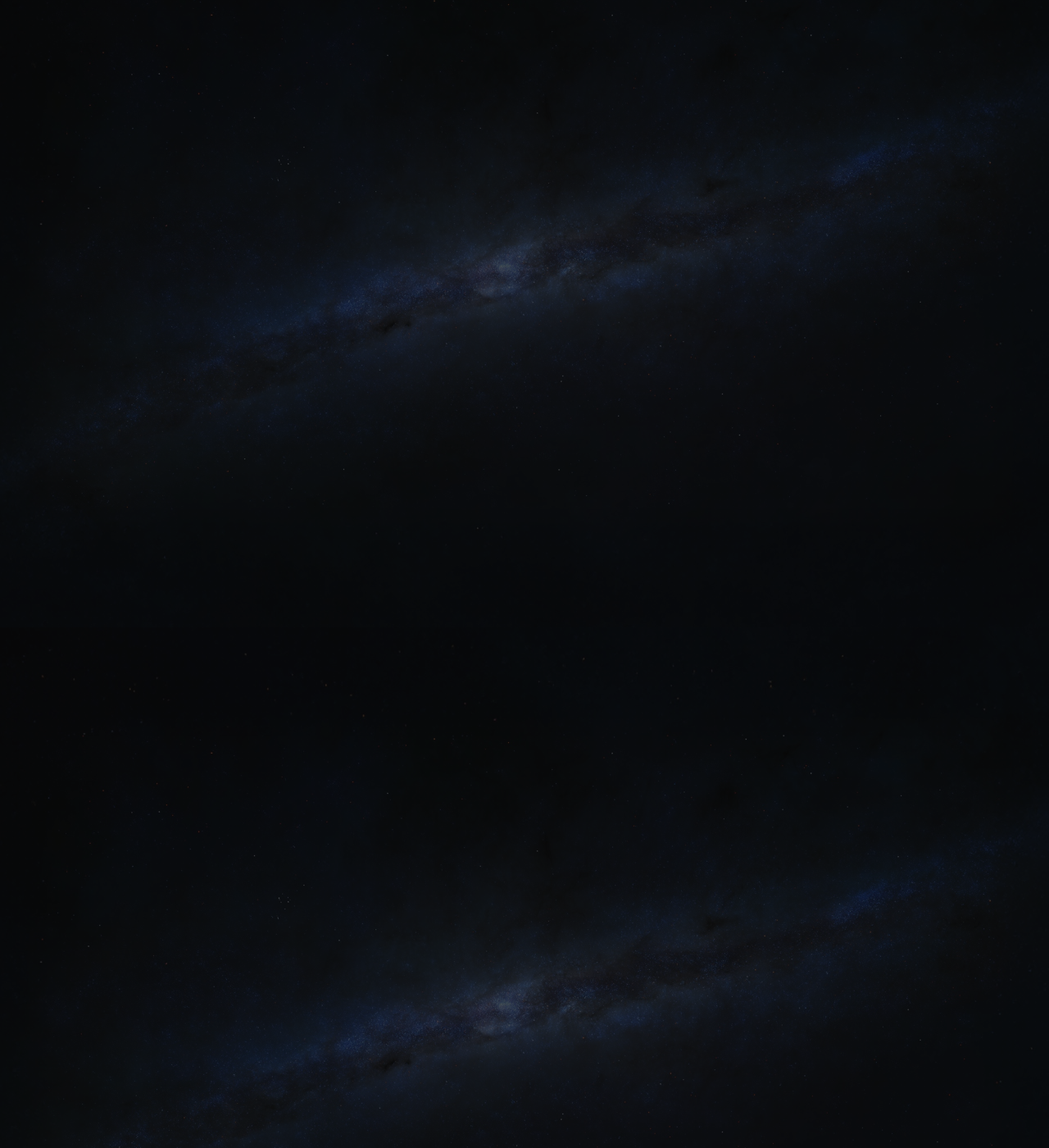
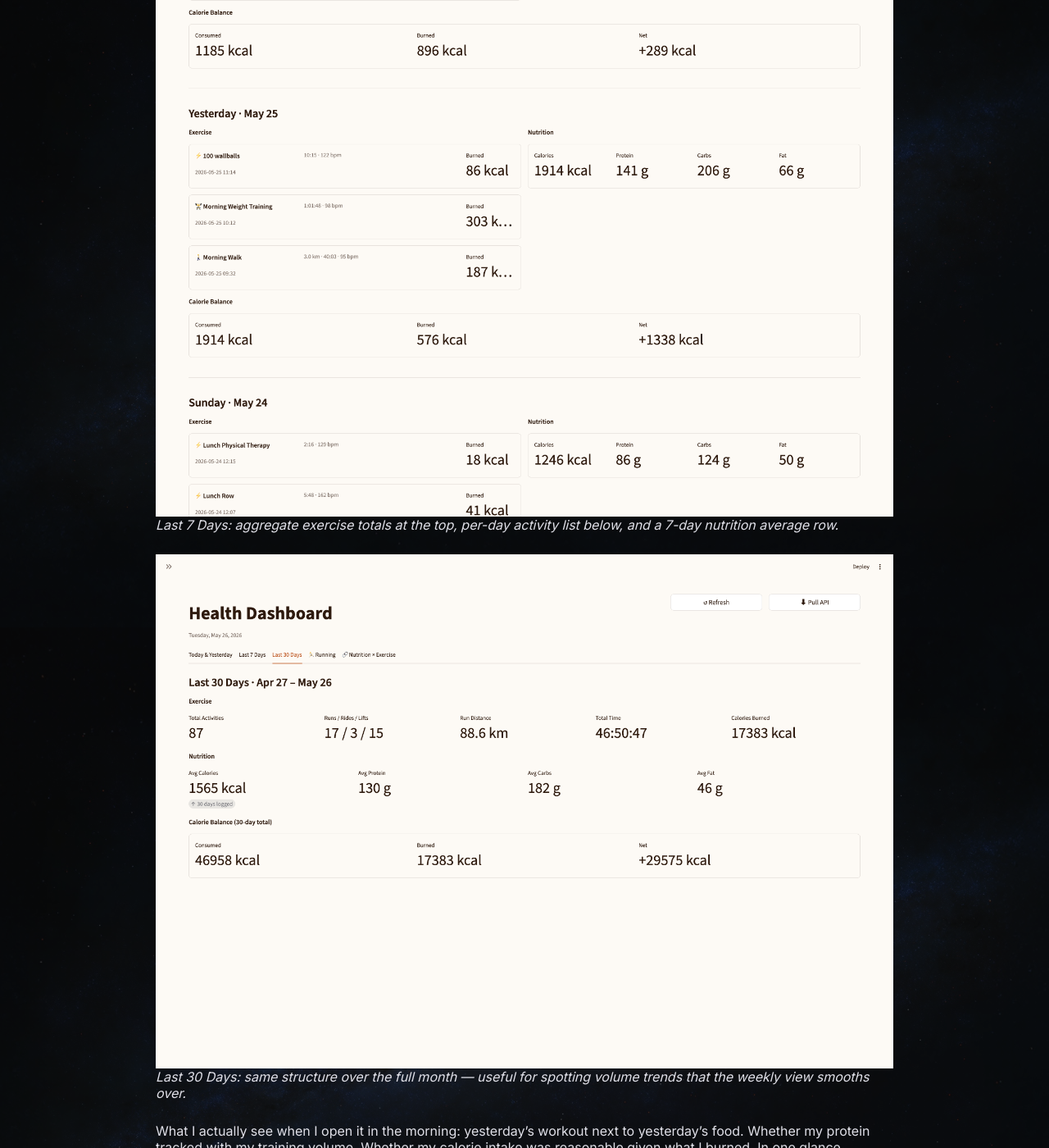
Before and after one commit to IcaroBichir/infocrazy, a Jekyll site: the page built from _posts/2026-05-06-health-dashboard-part-2-wiring-in-nutrition.markdown, in a window 1280 px wide and 1400 px high, scrolled down 5535 px. Shown: the whole window at 82% size. Built offline with Jekyll 4.4.1, drawn with Linux system fonts in a browser that asks for light colours; nearby versions of some CDN libraries; some of the changed text lies outside the part shown.

Commit message:
Add dashboard Part 5, inline screenshots, and jargon cleanup
- New post: Health Dashboard Part 5 — Nutrition × Exercise correlation tab,
  covering prior-day fueling vs morning run performance, tab visibility logic,
  AI coach evaluation design, and what the data shows in practice
- Dashboard Part 2: add three inline screenshots (Today/Yesterday, Last 7 Days,
  Last 30 Days) with captions
- Dashboard Part 3 (Running): add running tab screenshot before fetch pattern section
- Dashboard Part 4: remove "That's the whole unlock." (jargon)
- Strava MCP Part 1: remove "it looks seamless" filler before the explanation
  that already covers it
- Add 5 dashboard screenshot images to images/

Co-Authored-By: Claude Sonnet 4.6 <noreply@anthropic.com>

````diff
--- a/_posts/2026-04-28-strava-mcp-part-1-why-i-built-it.markdown
+++ b/_posts/2026-04-28-strava-mcp-part-1-why-i-built-it.markdown
@@ -39,7 +39,7 @@ I wanted something closer to a conversation. Not a one-shot query — an actual
 
 The Model Context Protocol is an open standard Anthropic published for giving AI models structured access to external tools and data sources. Think of it like a USB interface — instead of each integration being custom-wired, MCP defines a common plug shape.
 
-When you build an MCP server, you're defining a set of **tools** that Claude can call. Claude decides when to use them, what arguments to pass, and how to incorporate the results into its response. From your side of the conversation, it looks seamless — you ask a question and Claude answers it, having fetched the relevant data in the background.
+When you build an MCP server, you're defining a set of **tools** that Claude can call. Claude decides when to use them, what arguments to pass, and how to incorporate the results into its response. From your side of the conversation, you ask a question and Claude answers it, having fetched the relevant data in the background.
 
 This is different from RAG, which shoves context into the prompt upfront. With tools, Claude pulls data on demand, which matters for interactive conversations where you don't know what you'll need ahead of time.
 
--- a/_posts/2026-05-06-health-dashboard-part-2-wiring-in-nutrition.markdown
+++ b/_posts/2026-05-06-health-dashboard-part-2-wiring-in-nutrition.markdown
@@ -172,6 +172,15 @@ Run `./start` instead of `streamlit run app.py`. If auth is stale, it tells you
 
 **Last 7 Days** — full activity list with aggregate totals, plus a nutrition row: average daily calories, protein, carbs, fat across the 7-day window.
 
+![Today and Yesterday columns showing Strava activities alongside MFP nutrition cards](/images/dashboard-today-yesterday.png)
+*Today and Yesterday side by side — each column shows the morning run plus that day's nutrition totals.*
+
+![Last 7 Days tab with activity list and nutrition aggregate row](/images/dashboard-last-7-days.png)
+*Last 7 Days: aggregate exercise totals at the top, per-day activity list below, and a 7-day nutrition average row.*
+
+![Last 30 Days tab showing monthly aggregate totals and per-day breakdown](/images/dashboard-last-30-days.png)
+*Last 30 Days: same structure over the full month — useful for spotting volume trends that the weekly view smooths over.*
+
 What I actually see when I open it in the morning: yesterday's workout next to yesterday's food. Whether my protein tracked with my training volume. Whether my calorie intake was reasonable given what I burned. In one glance, without opening three apps.
 
 That's what the whole architecture was supposed to enable. It now enables it.
--- a/_posts/2026-05-26-health-dashboard-part-3-running-tab.markdown
+++ b/_posts/2026-05-26-health-dashboard-part-3-running-tab.markdown
@@ -91,6 +91,9 @@ This is the whole point of having three windows. A 7-day view tells you what's h
 
 ---
 
+![Running tab showing 7-day individual run cards with splits and an AI coaching evaluation](/images/dashboard-running-tab.png)
+*The Running tab: 7-day section with expandable per-run cards (showing per-km splits below), followed by the AI coaching evaluation for the period.*
+
 ### The fetch pattern
 
 The running tab doesn't make extra API calls. It filters from `all_month` — the 30-day activity list already fetched for the main tabs — using a date slice:
--- a/_posts/2026-05-26-health-dashboard-part-4-ai-coach-without-api-key.markdown
+++ b/_posts/2026-05-26-health-dashboard-part-4-ai-coach-without-api-key.markdown
@@ -52,8 +52,6 @@ claude -p "analyze this training data and give me coaching feedback"
 ```
 
 `-p` runs the prompt, streams the response to stdout, and exits. No conversation state, no interactive session. Prompt in, text out.
-
-That's the whole unlock.
 
 ---
 
````
Also changed, not shown: _posts/2026-05-26-health-dashboard-part-5-nutrition-exercise-correlation.markdown (added, +110 -0 lines), images/dashboard-last-30-days.png (added), images/dashboard-last-7-days.png (added), images/dashboard-nutrition-exercise-tab.png (added), images/dashboard-today-yesterday.png (added), 1 other file.
